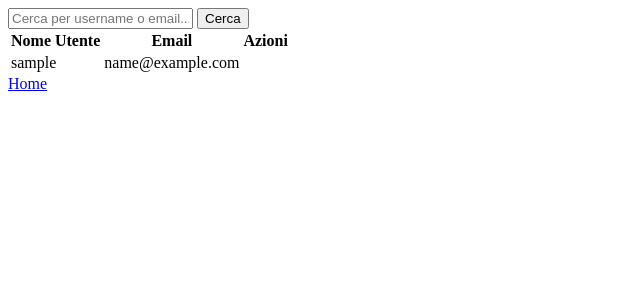
After one commit to Cangurosa/GestoreRecensioni, a Spring Boot app: page /home/cambiaRuolo in a window 1280 px wide. The commit adds this page. Shown: the top 300 px of the page, without its empty margins (0-640 px from the left). Run offline with Spring Boot 4, Linux system fonts and the light colour scheme; the visitor is signed in with stand-in values (Sample User, id 1); tables that the repository leaves empty hold one stand-in row (values such as "Sample post"); some of the project's set-up classes (security, data sources, template engines, error pages and the like) are left out, and stand-ins take their place.

Commit message:
Aggiunta la possibilità per l'admin di far passare un utente da USER a ADMIN e viceversa, solo se quest'utente non è l'utente loggato in quel momento

```diff
--- a/src/main/java/it/uniroma3/siw/recensioni/controller/UtenteController.java
+++ b/src/main/java/it/uniroma3/siw/recensioni/controller/UtenteController.java
@@ -2,10 +2,16 @@ package it.uniroma3.siw.recensioni.controller;
 
 import it.uniroma3.siw.recensioni.model.Utente;
 import it.uniroma3.siw.recensioni.service.UtenteService;
+import org.springframework.security.access.prepost.PreAuthorize;
 import org.springframework.stereotype.Controller;
 import org.springframework.ui.Model;
 import org.springframework.web.bind.annotation.GetMapping;
+import org.springframework.web.bind.annotation.PathVariable;
 import org.springframework.web.bind.annotation.PostMapping;
+import org.springframework.web.bind.annotation.RequestParam;
+
+import java.security.Principal;
+import java.util.List;
 
 @Controller
 public class UtenteController {
@@ -32,4 +38,26 @@ public class UtenteController {
     public String mostraLogin() {
         return "login";
     }
+
+    @GetMapping("/home/cambiaRuolo")
+    public String apriFormCambiaRuolo(Model model, @RequestParam(value = "keyword", required = false) String keyword) {
+        List<Utente> utenti=utenteService.getUtentiFiltrati(keyword);
+
+        model.addAttribute("utenti", utenti);
+        model.addAttribute("keyword", keyword);
+
+        return "/admin/form-cambia-ruolo";
+    }
+
+    @PreAuthorize("hasRole('ADMIN')")
+    @PostMapping("/home/cambiaRuolo/{usernameUtenteDaModificare}")
+    public String cambiaRuolo(@PathVariable String usernameUtenteDaModificare, Principal principal) {
+        String usernameLoggato=principal.getName();
+
+        if(!usernameLoggato.equals(usernameUtenteDaModificare)) {
+            utenteService.invertiRuoloUtente(usernameUtenteDaModificare);
+        }
+
+        return "redirect:/home/cambiaRuolo";
+    }
 }
--- a/src/main/java/it/uniroma3/siw/recensioni/repository/UtenteRepository.java
+++ b/src/main/java/it/uniroma3/siw/recensioni/repository/UtenteRepository.java
@@ -6,8 +6,12 @@ import org.springframework.stereotype.Repository;
 
 import it.uniroma3.siw.recensioni.model.Utente;
 
+import java.util.List;
+
 @Repository
 public interface UtenteRepository extends JpaRepository<Utente, Long> {
 
     Utente findByUsername(String username);
+
+    List<Utente> findByUsernameContainingIgnoreCaseOrEmailContainingIgnoreCase(String username, String email);
 }
--- /dev/null
+++ b/src/main/resources/templates/admin/form-cambia-ruolo.html
@@ -0,0 +1,49 @@
+<!DOCTYPE html>
+<html xmlns:th="http://thymeleaf.org">
+    <head>
+        <meta charset="UTF-8">
+        <title>Cambia Ruolo</title>
+    </head>
+
+    <body>
+
+        <form th:action="@{/home/cambiaRuolo}" method="GET">
+            <input type="text"
+                   name="keyword"
+                   th:value="${keyword}"
+                   placeholder="Cerca per username o email..."
+                   autocomplete="one-time-code"/>
+
+            <button type="submit">Cerca</button>
+
+            <a th:if="${keyword!=null && !keyword.isEmpty()}"
+               th:href="@{/home/cambiaRuolo}">
+                Annulla Filtro
+            </a>
+        </form>
+
+        <table>
+            <thead>
+                <tr>
+                    <th>Nome Utente</th>
+                    <th>Email</th>
+                    <th>Azioni</th>
+                </tr>
+            </thead>
+
+            <tbody>
+                <tr th:each="utente: ${utenti}">
+                    <td th:text="${utente.username}"></td>
+                    <td th:text="${utente.email}"></td>
+                    <td th:if="${utente.username != #authentication.name}">
+                        <form th:action="@{/home/cambiaRuolo/{usernameUtenteDaModificare}(usernameUtenteDaModificare=${utente.username})}" method="POST">
+                            <button type="submit">Modifica Ruolo</button>
+                        </form>
+                    </td>
+                </tr>
+            </tbody>
+        </table>
+
+        <a th:href="@{/home}">Home</a>
+    </body>
+</html>
```
Also changed, not shown: src/main/java/it/uniroma3/siw/recensioni/service/UtenteService.java (+31 -0 lines), src/main/resources/templates/home.html (+15 -14 lines).
